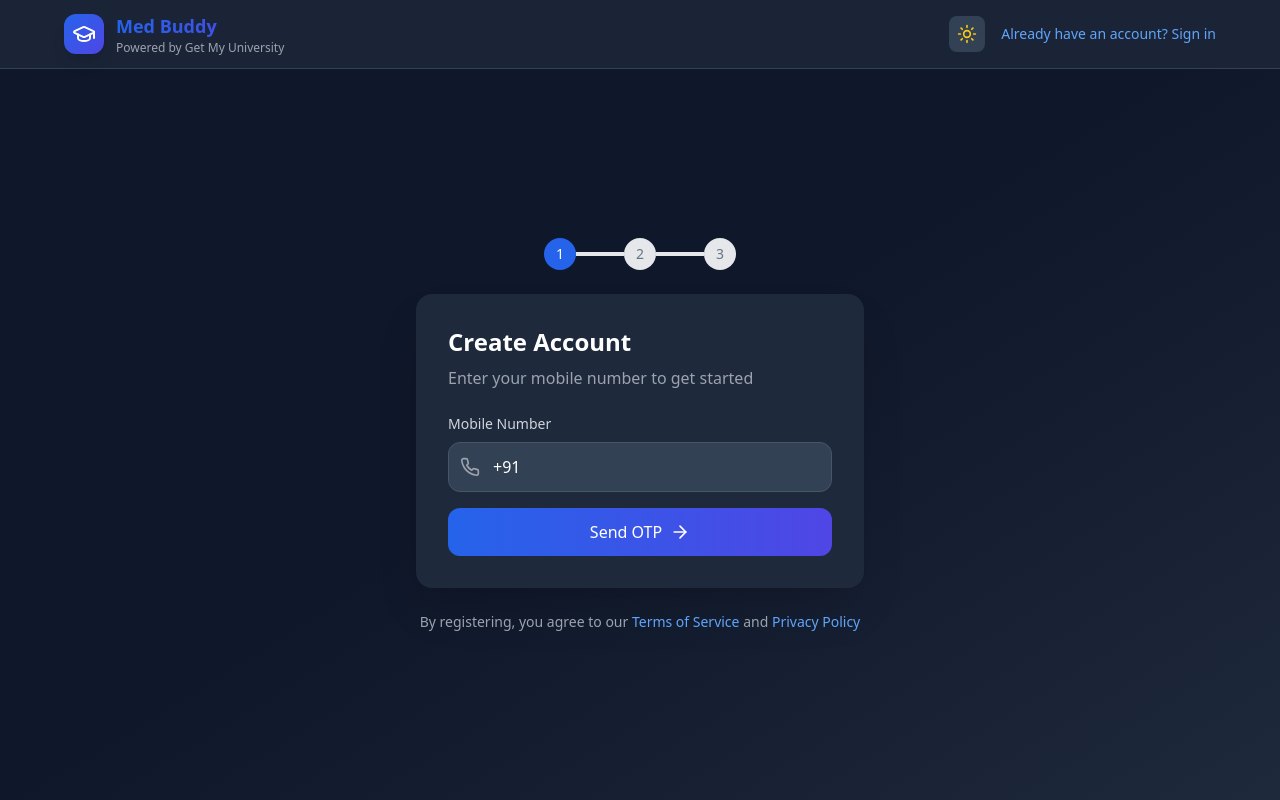
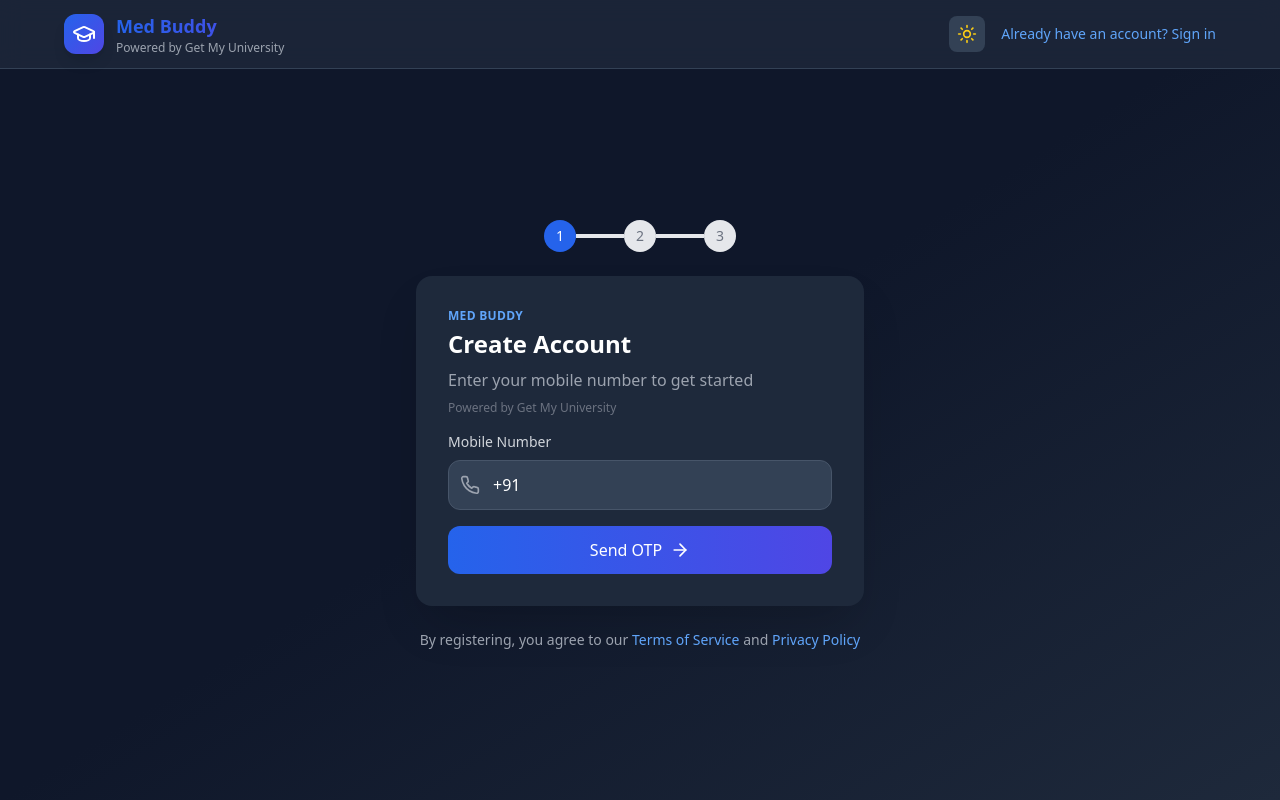
Before and after one commit to zaheerbrakchan/smart-rag-system, a Next.js app in the folder frontend/: page /register in a window 1280 px wide. Built offline with nearby package versions, Linux system fonts and the light colour scheme.

Commit message:
feat: strengthen Med Buddy auth branding
Add in-card Med Buddy and Powered by Get My University labels on sign-in and registration steps so branding is consistently visible during OTP auth flows.

Made-with: Cursor

```diff
--- a/frontend/app/login/page.tsx
+++ b/frontend/app/login/page.tsx
@@ -116,8 +116,12 @@ export default function LoginPage() {
               <div className="inline-flex items-center justify-center w-14 h-14 bg-gradient-to-br from-blue-600 to-indigo-600 rounded-2xl mb-3">
                 <GraduationCap className="w-7 h-7 text-white" />
               </div>
+              <p className="text-xs uppercase tracking-wide text-blue-600 dark:text-blue-400 font-semibold mb-1">
+                Med Buddy
+              </p>
               <h2 className="text-xl font-bold text-gray-800 dark:text-white">Sign In with OTP</h2>
               <p className="text-gray-500 dark:text-gray-400 text-sm mt-1">Use your registered mobile number</p>
+              <p className="text-xs text-gray-400 dark:text-gray-500 mt-1">Powered by Get My University</p>
             </div>
 
             {step === 'phone' && (
--- a/frontend/app/register/page.tsx
+++ b/frontend/app/register/page.tsx
@@ -180,8 +180,12 @@ export default function RegisterPage() {
             {/* Step 1: Phone Number */}
             {step === 'phone' && (
               <>
+                <p className="text-xs uppercase tracking-wide text-blue-600 dark:text-blue-400 font-semibold mb-1">
+                  Med Buddy
+                </p>
                 <h2 className="text-2xl font-bold text-gray-800 dark:text-white mb-2">Create Account</h2>
                 <p className="text-gray-500 dark:text-gray-400 mb-6">Enter your mobile number to get started</p>
+                <p className="text-xs text-gray-400 dark:text-gray-500 -mt-4 mb-4">Powered by Get My University</p>
 
                 <form onSubmit={handleSendOtp} className="space-y-4">
                   <div>
@@ -229,10 +233,14 @@ export default function RegisterPage() {
             {/* Step 2: OTP Verification */}
             {step === 'otp' && (
               <>
+                <p className="text-xs uppercase tracking-wide text-blue-600 dark:text-blue-400 font-semibold mb-1">
+                  Med Buddy
+                </p>
                 <h2 className="text-2xl font-bold text-gray-800 dark:text-white mb-2">Verify OTP</h2>
                 <p className="text-gray-500 dark:text-gray-400 mb-6">
                   Enter the 6-digit code sent to {phone}
                 </p>
+                <p className="text-xs text-gray-400 dark:text-gray-500 -mt-4 mb-4">Powered by Get My University</p>
 
                 {devOtp && (
                   <div className="mb-4 p-3 bg-yellow-50 dark:bg-yellow-500/10 border border-yellow-200 dark:border-yellow-500/30 rounded-lg text-sm text-yellow-700 dark:text-yellow-400">
@@ -305,8 +313,12 @@ export default function RegisterPage() {
             {/* Step 3: User Details */}
             {step === 'details' && (
               <>
+                <p className="text-xs uppercase tracking-wide text-blue-600 dark:text-blue-400 font-semibold mb-1">
+                  Med Buddy
+                </p>
                 <h2 className="text-2xl font-bold text-gray-800 dark:text-white mb-2">Complete Your Profile</h2>
                 <p className="text-gray-500 dark:text-gray-400 mb-6">Fill in your details to create your account</p>
+                <p className="text-xs text-gray-400 dark:text-gray-500 -mt-4 mb-4">Powered by Get My University</p>
 
                 <form onSubmit={handleRegister} className="space-y-4">
                   <div className="grid grid-cols-2 gap-4">
```
